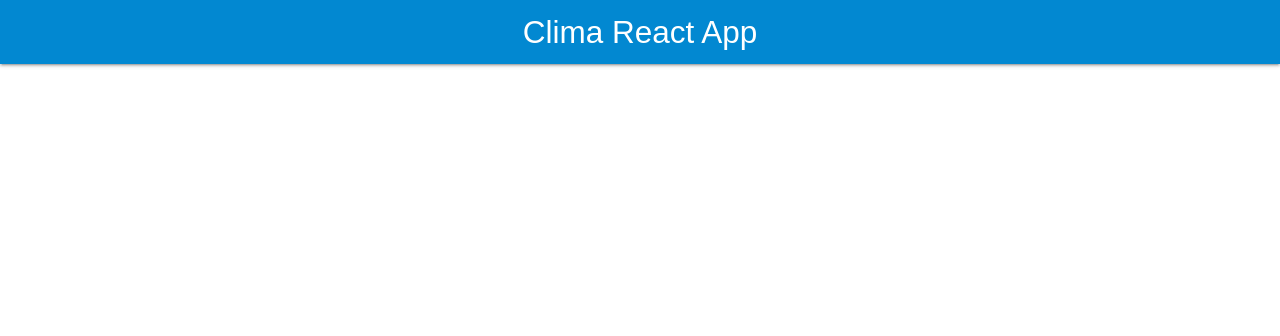
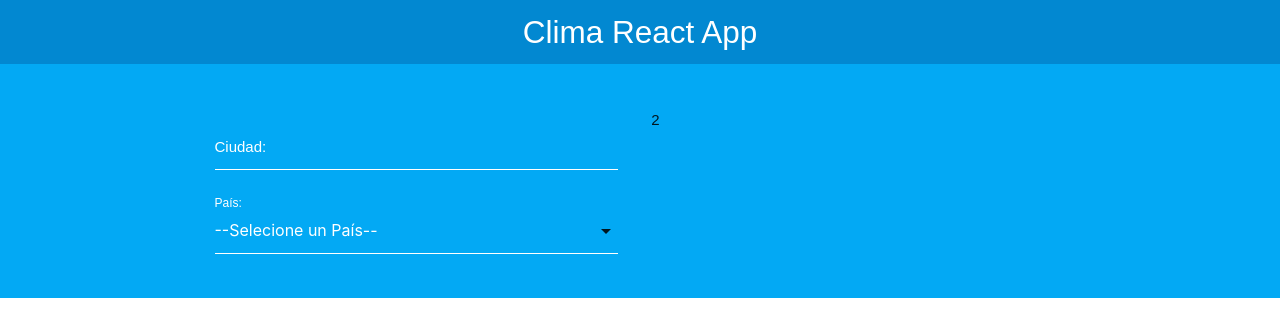
Before and after one commit to pablocastillo2017/Clima, a React (Create React App) app: page / in a window 1280 px wide. Shown: the top 336 px of the page. Built offline with nearby package versions, Linux system fonts and the light colour scheme.

Commit message:
Proy 9 113-Creando Formulario

```diff
--- a/src/App.js
+++ b/src/App.js
@@ -1,11 +1,32 @@
 import React, { Fragment } from "react";
 import Header from "./components/Header";
+import Formulario from "./components/Formulario";
+
 
 function App() {
   return (
     <Fragment>
       <Header titulo="Clima React App" />
+
+
+
+      <div className="contenedor-form">
+        <div className="container">
+
+          <div className="row">
+
+            <div className="col m6 s12">
+              <Formulario />
+            </div>
+            <div className="col m6 s12">
+              2
+        </div>
+          </div>
+        </div>
+      </div>
     </Fragment>
+
+
   );
 }
 
--- /dev/null
+++ b/src/components/Formulario.js
@@ -0,0 +1,21 @@
+import React from "react";
+
+const Formulario = ({}) => {
+  return (
+    <form>
+      <div className="input-field col s12">
+        {/* name="ciudad" > para poder leerlo del state */}
+        <input type="text" name="ciudad" id="ciudad" />
+        <label htmlFor="ciudad">Ciudad:</label>
+      </div>
+      <div className="input-field col s12">
+        <select name="pais">
+          <option value="">--Selecione un País--</option>
+        </select>
+        <label htmlFor="pais">País:</label>
+      </div>
+    </form>
+  );
+};
+
+export default Formulario;
```
